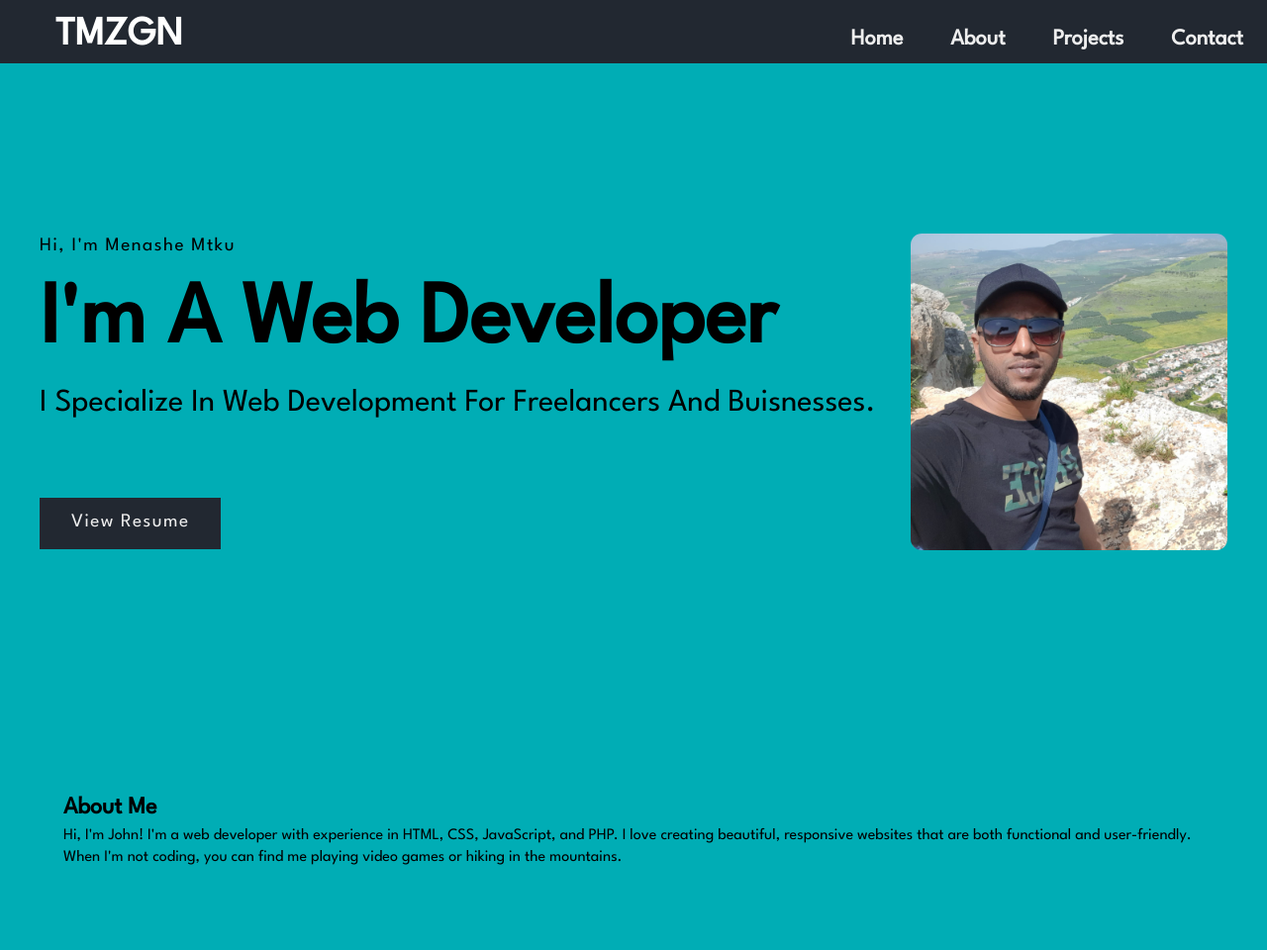
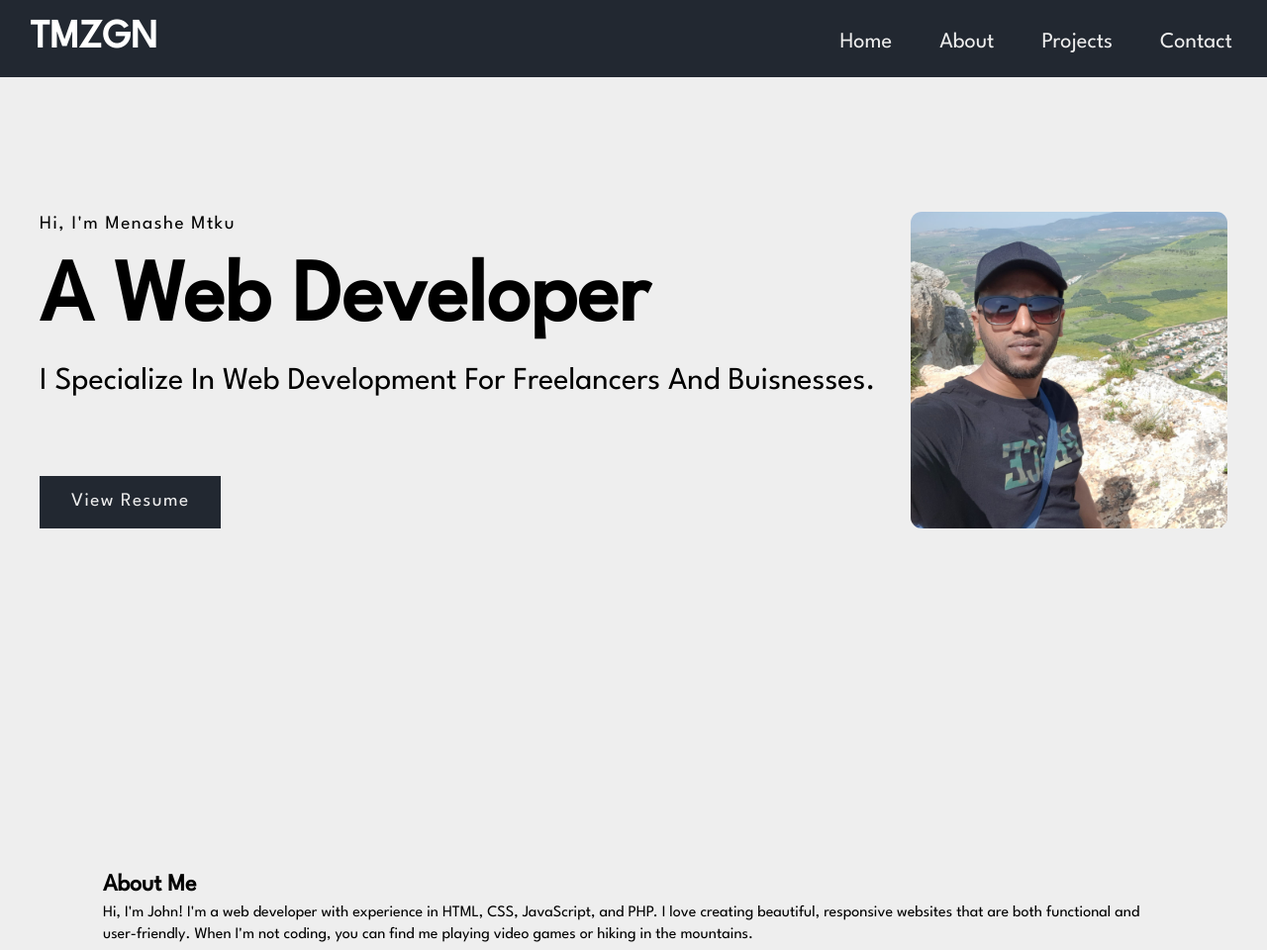
Before and after one commit to MenasheMtku/MyPortfolio, a website: page dist/index.html in a window 1280 px wide. Shown: the top 960 px of the page at 99% size. Drawn offline with Linux system fonts and the light colour scheme.

Commit message:
centered navbar

```diff
--- a/dist/css/style.css
+++ b/dist/css/style.css
@@ -50,12 +50,11 @@
 
 html {
   scroll-behavior: smooth;
-  overflow-y: hidden;
   overflow-x: hidden;
   scroll-padding: var(--scroll-padding, 5rem); }
 
 body {
-  background: #00adb5;
+  background: #eeeeee;
   color: #000;
   font-family: "League Spartan", sans-serif;
   line-height: 1.4; }
@@ -66,42 +65,40 @@ a {
 ul {
   list-style: none; }
 
+#main-nav {
+  position: sticky;
+  top: 0;
+  /* Position the navbar at the top of the page */
+  background: #222831; }
+  #main-nav .container {
+    display: flex;
+    justify-content: space-between;
+    align-items: baseline;
+    padding: 0.7rem; }
+  #main-nav .logo {
+    color: #fff;
+    font-size: 2.5rem;
+    margin-left: 1.2rem; }
+  #main-nav ul {
+    display: flex;
+    justify-content: space-between; }
+  #main-nav a {
+    font-size: 1.4rem;
+    color: #eeeeee;
+    padding: 1rem 1.5rem;
+    transition: border-bottom 0.2s ease-out; }
+    #main-nav a:hover {
+      color: #00adb5;
+      border-bottom: 2px solid #00adb5; }
+
 header {
   height: 100vh;
   width: 100%; }
-  header #main-nav {
-    display: flex;
-    justify-content: space-between;
-    overflow: hidden;
-    position: fixed;
-    top: 0;
-    /* Position the navbar at the top of the page */
-    width: 100%;
-    /* Full width */
-    align-items: baseline;
-    background: #222831; }
-    header #main-nav .logo {
-      color: #fff;
-      font-size: 2.5rem;
-      margin-top: 0.5rem;
-      padding-left: 3.5rem; }
-    header #main-nav ul {
-      display: flex;
-      justify-content: space-between; }
-    header #main-nav a {
-      font-size: 1.4rem;
-      font-weight: bold;
-      color: #eeeeee;
-      padding: 1rem 1.5rem;
-      transition: all 0.5s ease-out; }
-      header #main-nav a:hover {
-        color: #00adb5;
-        border-bottom: 2px solid #00adb5; }
   header .hero {
     display: flex;
     justify-content: center;
     align-items: center;
-    height: 100%; }
+    height: 75%; }
     header .hero .hero-text {
       display: grid;
       grid-template-columns: 3fr 1fr; }
--- a/dist/index.html
+++ b/dist/index.html
@@ -14,9 +14,8 @@
     />
   </head>
   <body>
-    <header>
     <nav id="main-nav" class="navbar">
-        <!-- <div class="container"> -->
+      <div class="container">
         <h3 class="logo">TMZGN</h3>
         <ul>
           <li><a href="#home">Home</a></li>
@@ -24,16 +23,16 @@
           <li><a href="#projects">Projects</a></li>
           <li><a href="#contact">Contact</a></li>
         </ul>
-        <!-- </div> -->
+      </div>
     </nav>
-
+    <header>
       <div class="hero" id="home">
         <div class="container">
           <div class="hero-text">
             <div class="presentation">
               <p class="lead-1">Hi, I'm Menashe Mtku</p>
               <!-- <h2 class="lead-2">Menashe Mtku</h2> -->
-              <p class="lead-2">I'm A Web Developer</p>
+              <p class="lead-2">A Web Developer</p>
               <p class="lead-3">
                 I Specialize In Web Development For Freelancers And Buisnesses.
               </p>
@@ -51,6 +50,7 @@
 
     <main>
       <section id="about">
+        <div class="container">
           <h2>About Me</h2>
           <p>
             Hi, I'm John! I'm a web developer with experience in HTML, CSS,
@@ -58,9 +58,11 @@
             that are both functional and user-friendly. When I'm not coding, you
             can find me playing video games or hiking in the mountains.
           </p>
+        </div>
       </section>
 
       <section id="projects">
+        <div class="container">
           <h2>Projects</h2>
           <div class="project">
             <img src="project1.jpg" alt="Project 1" />
@@ -91,9 +93,11 @@
             </p>
             <a href="#">View Project</a>
           </div>
+        </div>
       </section>
 
       <section id="contact">
+        <div class="container">
           <h2>Contact Me</h2>
           <form>
             <label for="name">Name:</label>
@@ -107,6 +111,7 @@
 
             <input type="submit" value="Send" />
           </form>
+        </div>
       </section>
     </main>
 
```
Also changed, not shown: 1 other file. Lines whose indentation alone changed are shown as unchanged.
